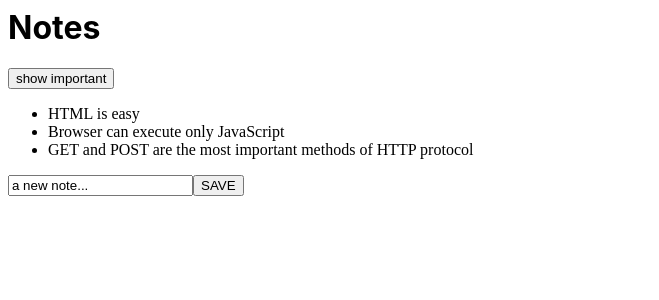
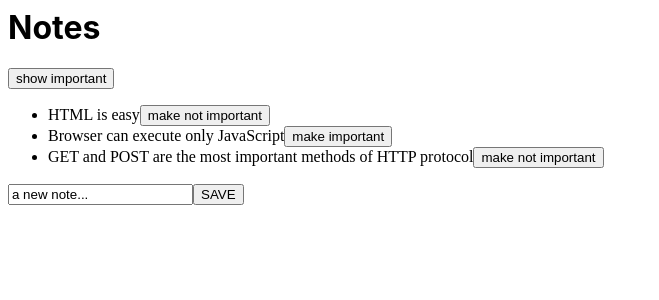
Before and after one commit to richi-coder/Rendering-a-Collection---REACT-HELSINKI-PART-2, a React (Create React App) app: page / in a window 1280 px wide. Shown: the top 300 px of the page, without its empty margins (0-659 px from the left). Built offline with nearby package versions, Linux system fonts and the light colour scheme; data requests are answered from the project's data file.

Commit message:
Converting to CRUD, adding a button at each note for changing importance, this is for UPDATING (U in CRUSD)

```diff
--- a/src/components/Note.js
+++ b/src/components/Note.js
@@ -1,8 +1,15 @@
 import React from "react";
 
-const Note = ({ note }) => {
+const Note = ({ note, toggleImportance }) => {
+  const label = note.important
+  ? "make not important" : "make important"
   return (
-    <li>{note.content}</li>
+    <li>
+      {note.content}
+      <button onClick={toggleImportance}>
+        {label}
+      </button>
+    </li>
   )
 }
 
```
